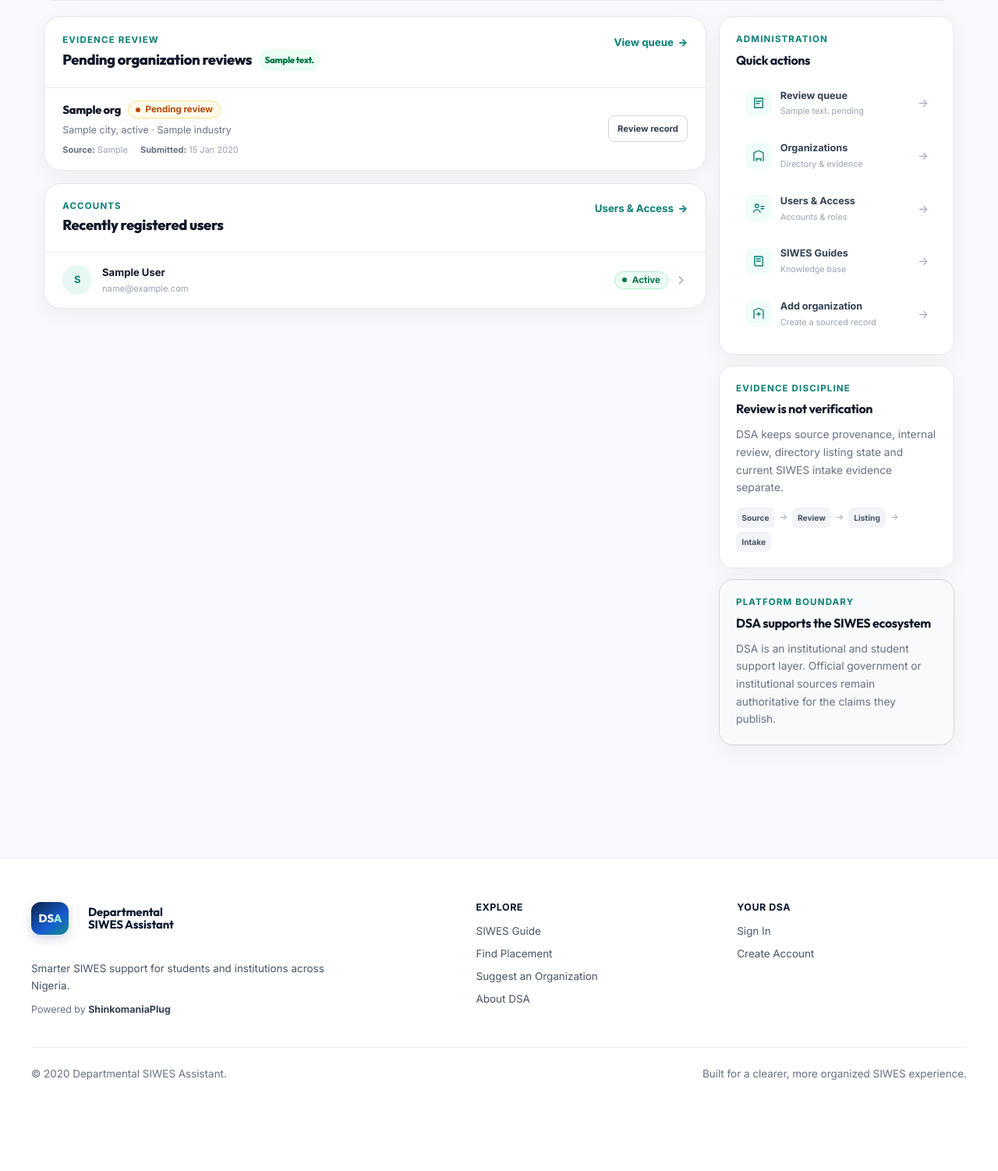
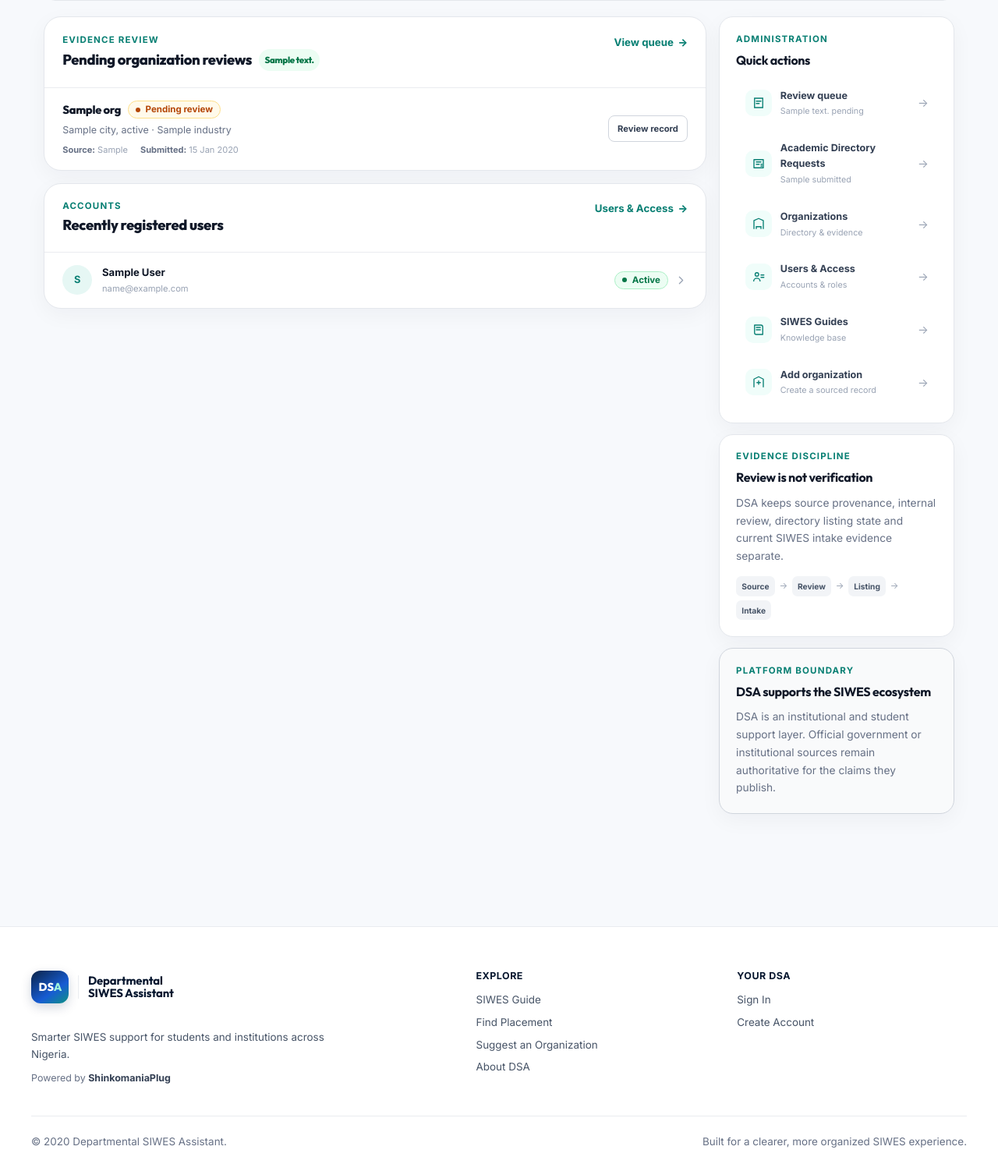
Before and after one commit to shinkomania/departmental-siwes-assistant, a Python web app: template templates/admin/dashboard.html in a window 1280 px wide. Shown: the part 650-2152 px from the top of the page at 78% size. Before the commit the page ends 2035 px from the top, so only its background shows below. Run offline with Jinja, Linux system fonts and the light colour scheme; the template is opened without the code that fills it: most values are stand-ins (such as "Sample title", 1, 10 or a date in 2020).

Commit message:
Expose academic directory requests on admin dashboard

```diff
--- a/routes/admin.py
+++ b/routes/admin.py
@@ -351,6 +351,10 @@ def dashboard():
     total_applications = PlacementApplication.query.count()
     guide_topics_count = GuideTopic.query.count()
 
+    submitted_directory_requests = DirectoryRequest.query.filter_by(
+        status=DirectoryRequest.STATUS_SUBMITTED
+    ).count()
+
     recent_pending_reviews = (
         Organization.query
         .filter_by(review_status="Pending")
@@ -377,6 +381,7 @@ def dashboard():
         total_students=total_students,
         total_applications=total_applications,
         guide_topics_count=guide_topics_count,
+        submitted_directory_requests=submitted_directory_requests,
         recent_pending_reviews=recent_pending_reviews,
         recent_users=recent_users,
     )
--- a/templates/admin/dashboard.html
+++ b/templates/admin/dashboard.html
@@ -386,6 +386,28 @@
                         <span aria-hidden="true">&rarr;</span>
                     </a>
 
+                    <a href="{{ url_for('admin.directory_request_queue') }}">
+                        <div>
+                            <svg viewBox="0 0 24 24" fill="none" aria-hidden="true">
+                                <path d="M4 5h16v14H4z" stroke="currentColor" stroke-width="1.8"
+                                    stroke-linejoin="round" />
+                                <path d="M8 9h8M8 13h5" stroke="currentColor" stroke-width="1.8"
+                                    stroke-linecap="round" />
+                                <path d="M16 13h2M16 16h2" stroke="currentColor" stroke-width="1.8"
+                                    stroke-linecap="round" />
+                            </svg>
+                        </div>
+
+                        <span>
+                            <strong>Academic Directory Requests</strong>
+                            <small>
+                                {{ submitted_directory_requests }}
+                                submitted
+                            </small>
+                        </span>
+
+                        <span aria-hidden="true">&rarr;</span>
+                    </a>
                     <a href="{{ url_for('admin.organizations') }}">
                         <div>
                             <svg viewBox="0 0 24 24" fill="none" aria-hidden="true">
```
Also changed, not shown: test_app.py (+11 -0 lines).
